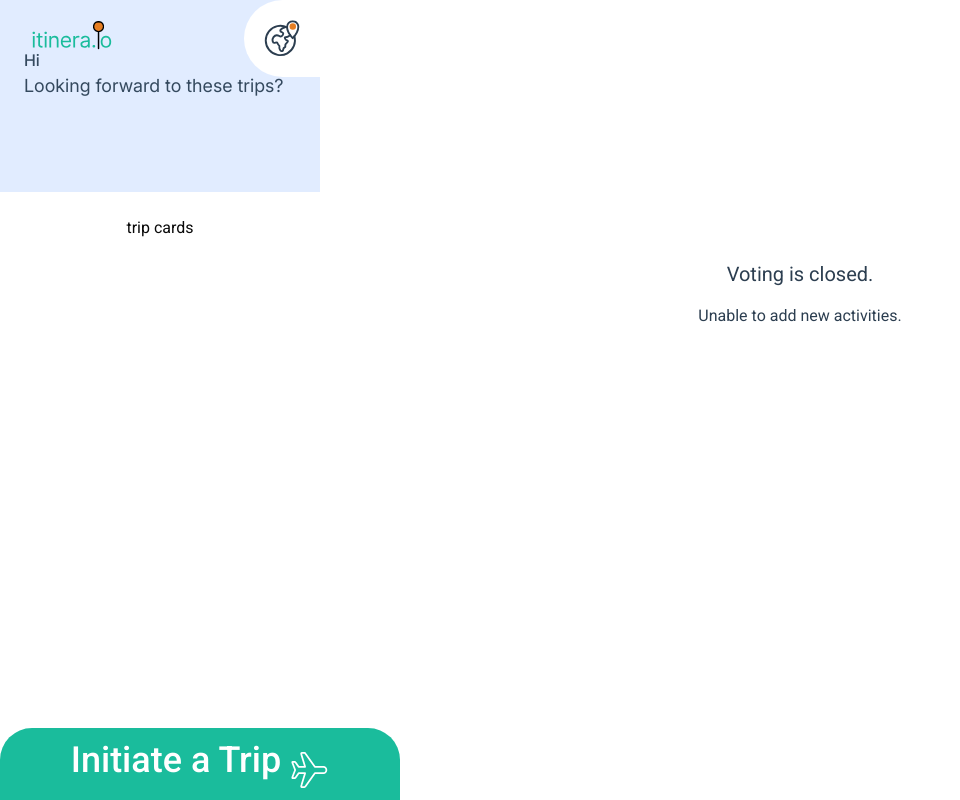
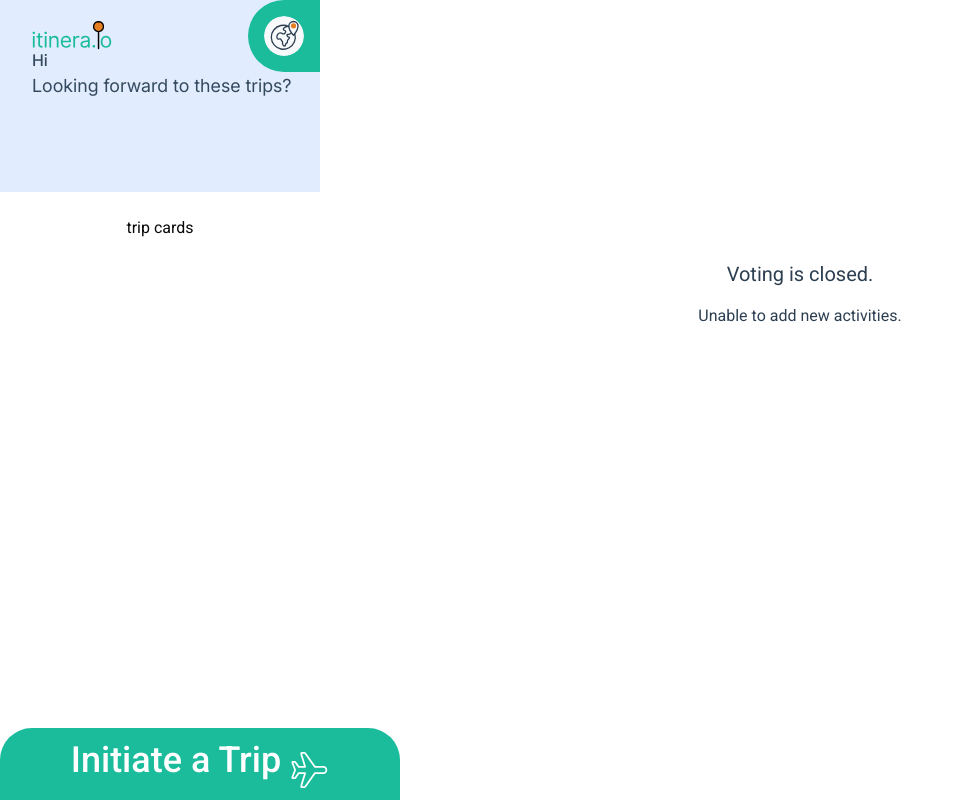
Before and after one commit to kcadavos/itinera-io, a Next.js app: page /ItinerarySuggestionPages/AddSuggestionPage in a window 1280 px wide. Shown: the whole page, without its empty margins (0-960 px from the left). Built offline with nearby package versions, Linux system fonts and the light colour scheme.

Commit message:
desktop side component styling

```diff
--- a/src/components/DesktopSideComponent.tsx
+++ b/src/components/DesktopSideComponent.tsx
@@ -18,10 +18,10 @@ const DesktopSideComponent = () => {
                         <MenuComponent />
                     </div>
 
-
-                    <div className="font-medium text-[#34495E] mt-5">Hi</div>
-                    <p className="text-lg text-[#34495E]">Looking forward to these trips?</p>
-                    <div ></div>
+                    <div className='ml-2' >
+                        <div className="font-medium text-[#34495E] mt-5 ">Hi</div>
+                        <p className="text-lg text-[#34495E]">Looking forward to these trips?</p>
+                    </div>
                 </div>
             </div>
         </div>
--- a/src/components/MenuComponent.tsx
+++ b/src/components/MenuComponent.tsx
@@ -21,11 +21,11 @@ const MenuComponent = () => {
   return (
     <>
 
-      <div className="bg-white rounded-l-full  flex justify-center absolute  top-0 right-0 p-5">
+      <div className="lg:bg-[#1ABC9C] lg:rounded-l-full flex justify-center absolute top-5 right-5  lg:top-0 lg:right-0 p-1 bg-white rounded-4xl lg:p-4 cursor-pointer">
         <img
           onClick={menuToggle}
-          className="w-9 "
-          src="/assets/Icons/Orion_world-map2.svg"
+          className="w-10 rounded-full "
+          src="/assets/Icons/OrionWorldMapBG.svg"
           alt="Menu"
         />
       </div>
```
Also changed, not shown: public/assets/Icons/OrionWorldMapBg.svg (added).
